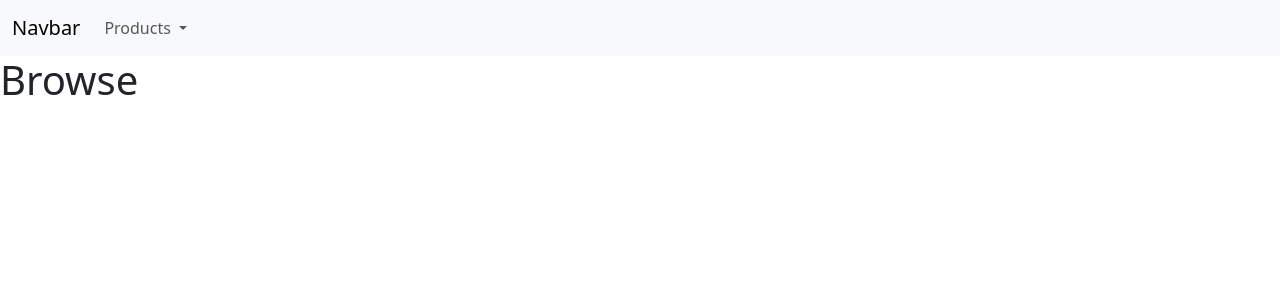
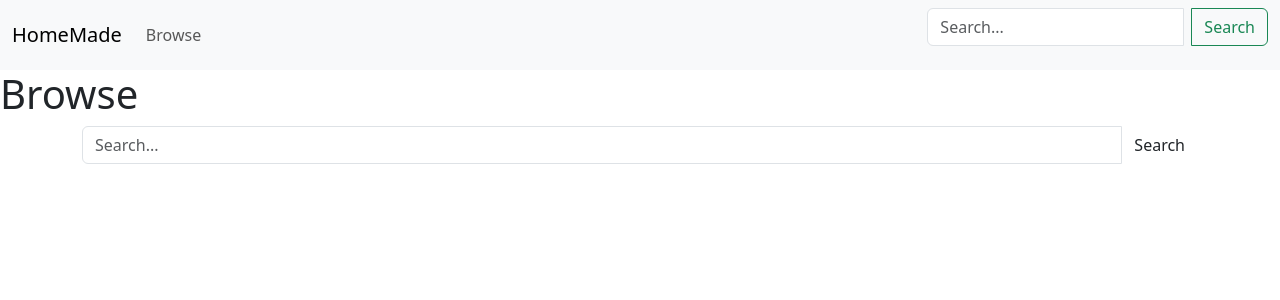
Before and after one commit to itsasamantha/homemadejems, a Flask app: page /browse in a window 1280 px wide. Shown: the top 300 px of the page. Run offline with Flask 3, Linux system fonts and the light colour scheme; data that the repository does not hold is empty.

Commit message:
search bar

```diff
--- a/main.py
+++ b/main.py
@@ -1,4 +1,4 @@
-from flask import Flask, render_template
+from flask import Flask, render_template, request
 import pymysql
 from dynaconf import Dynaconf
 
@@ -26,13 +26,20 @@ def index():
 
 @app.route("/browse")
 def product_browse():
+    query = request.args.get("query")
     conn = connect_db()
 
     cursor = conn.cursor()
 
-    cursor.execute("SELECT * FROM `Products`;")
+    if query == None:
+        cursor.execute("SELECT * FROM `Products`;")
+    else:
+        cursor.execute(f"SELECT * FROM `Products` WHERE `name` LIKE '%{query}%' OR `description` ;")
 
     results = cursor.fetchall()
 
+    cursor.close()
+    conn.close()
+
 
     return render_template("browse.html.jinja", products = results)
--- a/templates/Components/navbar.html.jinja
+++ b/templates/Components/navbar.html.jinja
@@ -1,21 +1,38 @@
 <nav class="navbar navbar-expand-lg bg-body-tertiary">
   <div class="container-fluid">
-    <a class="navbar-brand" href="#">Navbar</a>
+    <a class="navbar-brand" href="/">HomeMade</a>
     <button class="navbar-toggler" type="button" data-bs-toggle="collapse" data-bs-target="#navbarSupportedContent" aria-controls="navbarSupportedContent" aria-expanded="false" aria-label="Toggle navigation">
       <span class="navbar-toggler-icon"></span>
     </button>
     <div class="collapse navbar-collapse" id="navbarSupportedContent">
       <ul class="navbar-nav me-auto mb-2 mb-lg-0">
-        <li class="nav-item dropdown">
+        {# <li class="nav-item">
+          <a class="nav-link active" aria-current="page" href="#">Home</a>
+        </li> #}
+        <li class="nav-item">
+          <a class="nav-link" href="/browse">Browse</a>
+        </li>
+        {# <li class="nav-item dropdown">
           <a class="nav-link dropdown-toggle" href="#" role="button" data-bs-toggle="dropdown" aria-expanded="false">
-            Products
+            Dropdown
           </a>
           <ul class="dropdown-menu">
-            <li><a class="dropdown-item" href="#">Type1</a></li>
-            <li><a class="dropdown-item" href="#">Type2</a></li>
+            <li><a class="dropdown-item" href="#">Action</a></li>
+            <li><a class="dropdown-item" href="#">Another action</a></li>
+            <li><hr class="dropdown-divider"></li>
+            <li><a class="dropdown-item" href="#">Something else here</a></li>
           </ul>
-        </li>
+        </li> #}
+        {# <li class="nav-item">
+          <a class="nav-link disabled" aria-disabled="true">Disabled</a>
+        </li> #}
       </ul>
+      <form class="d-flex" role="search" action = "/browse">
+        <div class="input-group mb-3">
+          <input class="form-control me-2" type="text" name="query" placeholder="Search..." aria-label="Search">
+          <button class="btn btn-outline-success" type="submit">Search</button>
+        </div>
+      </form>
     </div>
   </div>
 </nav>
--- a/templates/browse.html.jinja
+++ b/templates/browse.html.jinja
@@ -9,6 +9,13 @@
   <body>
     {% include "Components/navbar.html.jinja"%}
     <h1>Browse</h1>
+
+    <form class="container" action = "/browse">
+      <div class="input-group mb-3">
+        <input type="text" name="query" class="form-control" placeholder="Search..." aria-label="Search">
+        <button class="btn btn-outline-senaryco" type="sumbit">Search</button>
+      </div>
+    </form>
 
     <main class = "container row g-4 mx-auto">
       {% for item in products %}
```
